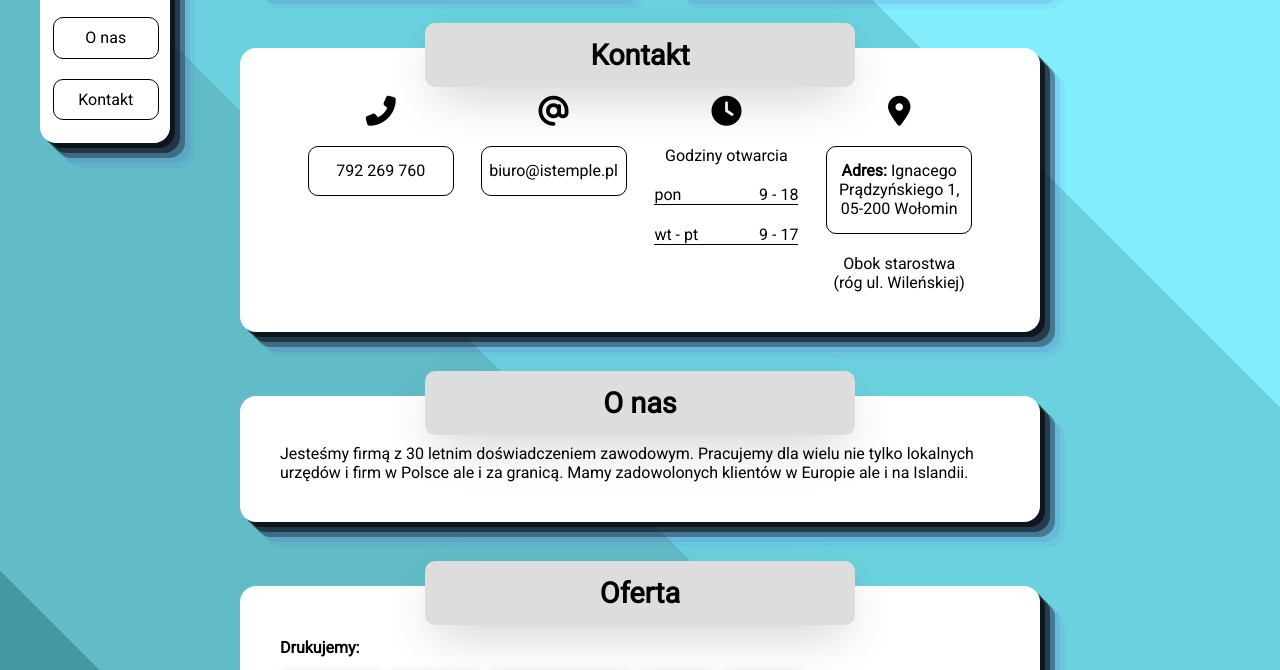
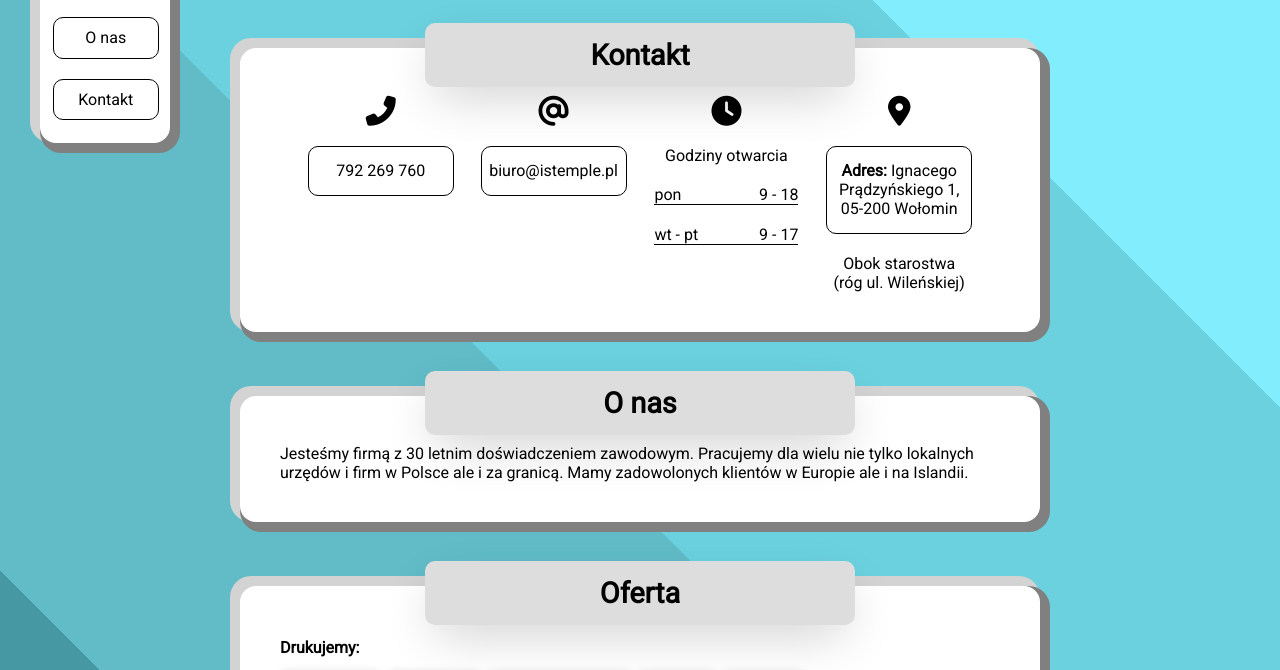
Before and after one commit to goodideagiver/istemple, a plain HTML site: page index.html in a window 1280 px wide. Shown: the part 292-962 px from the top of the page. Drawn offline with nearby package versions, Linux system fonts and the light colour scheme.

Commit message:
better tbox shadow

```diff
--- a/style.css
+++ b/style.css
@@ -1,5 +1,7 @@
 :root {
     --standard-shadow: 5px 5px 0  rgba(0, 0, 0, 0.4), 10px 10px 0  rgba(2, 2, 2, 0.3), 15px 15px 0  rgba(6, 5, 7, 0.2), 20px 20px 0  rgba(76,40,187,0.1), 25px 25px 0  rgba(76,40,187,0.05),inset 0 0 0  #8545ec, 5px 5px 0  rgba(0, 0, 0, 0.4), 10px 10px 0  rgba(2, 1, 3, 0.3), 15px 15px 0  rgba(0, 0, 0, 0.2);
+
+    --standard-shadow: 5px 5px 0 5px gray,-5px -5px 0 5px lightgray;
 
     --standard-gap: 5%;
 
```
